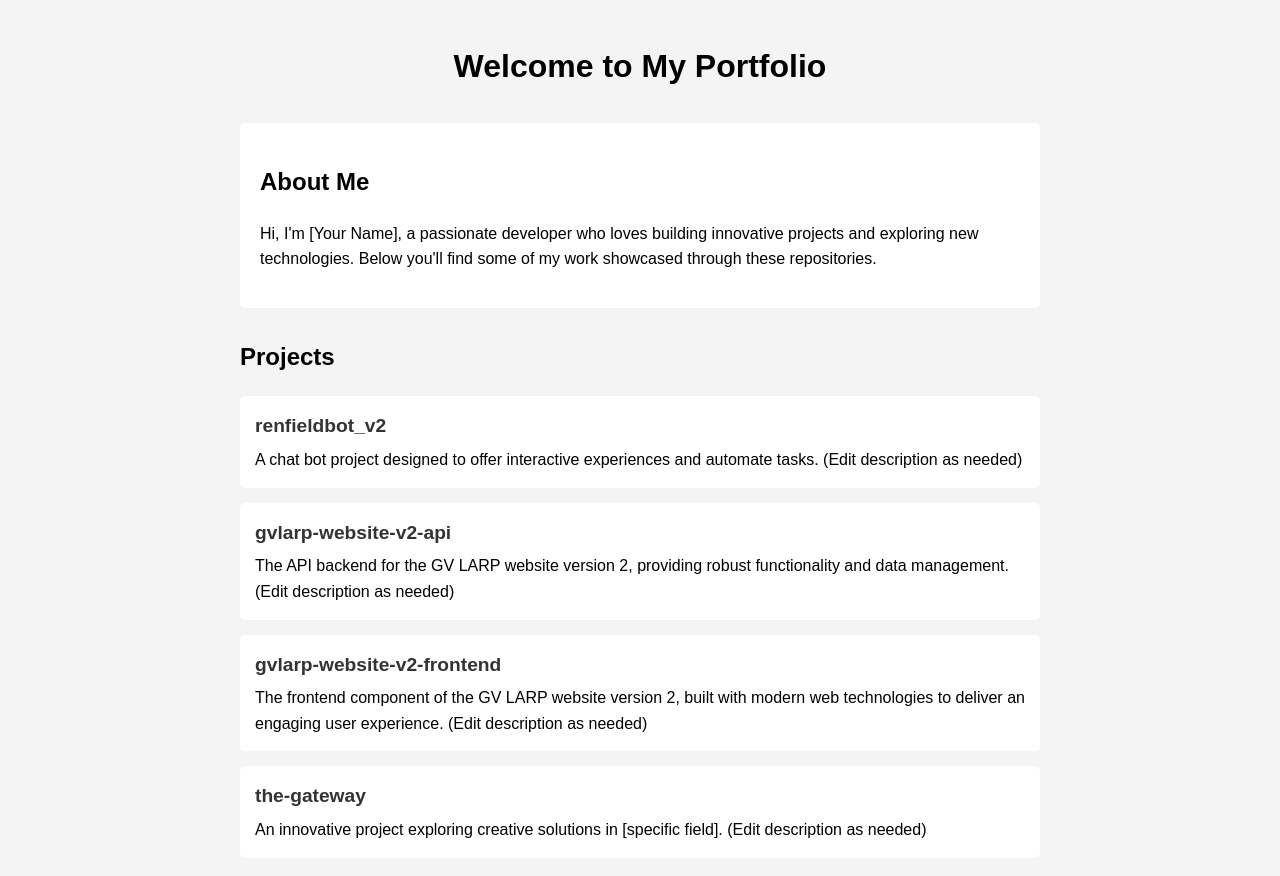
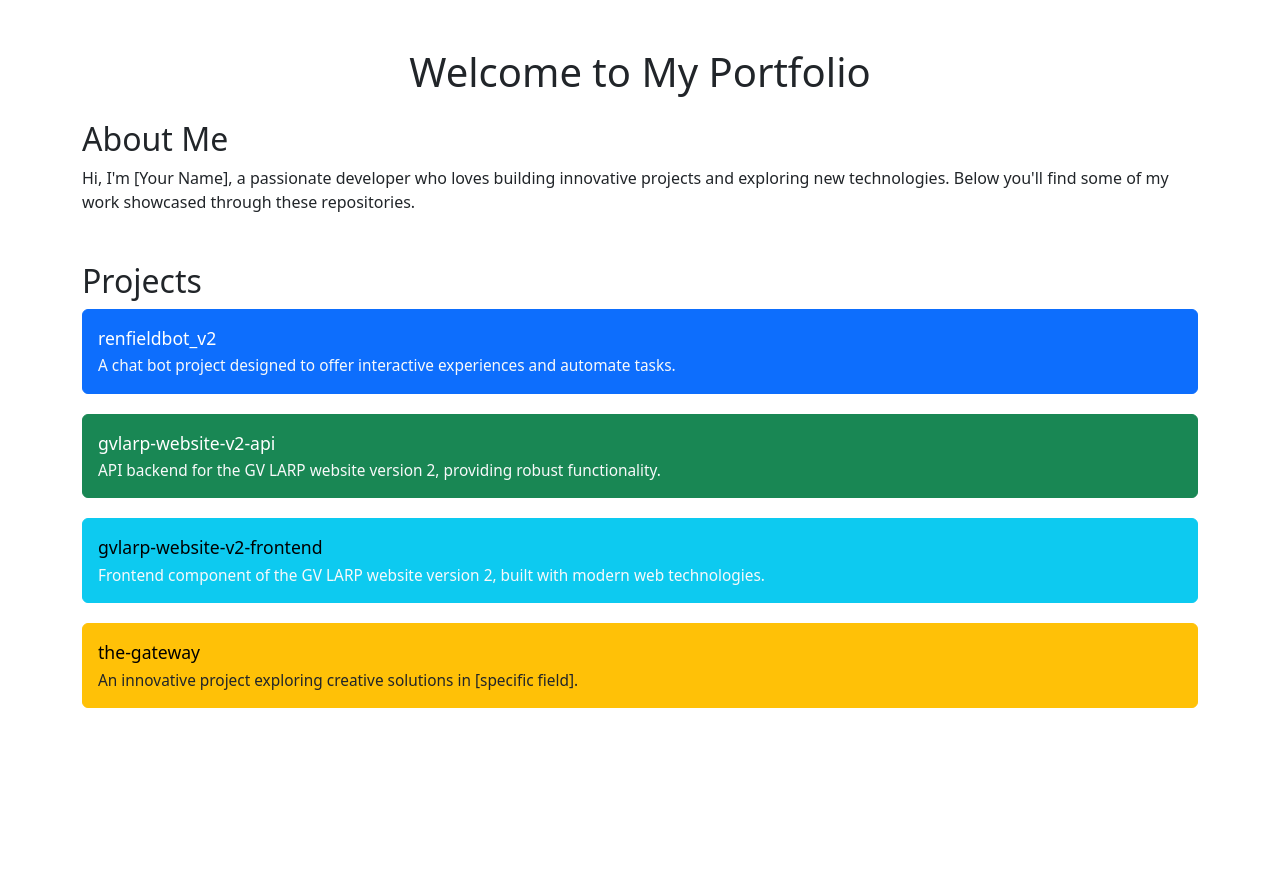
Before and after one commit to BlazingFury3008/BlazingFury3008.github.io, a plain HTML site: page index.html in a window 1280 px wide. After the commit the page ends 800 px from the top, so only its background shows below. Drawn offline with nearby package versions, Linux system fonts and the light colour scheme.

Commit message:
Update index.html

```diff
--- a/index.html
+++ b/index.html
@@ -2,82 +2,69 @@
 <html lang="en">
 <head>
   <meta charset="UTF-8" />
-  <meta name="viewport" content="width=device-width, initial-scale=1.0" />
+  <meta name="viewport" content="width=device-width, initial-scale=1" />
   <title>My Projects</title>
+  <!-- Bootstrap CSS -->
+  <link href="https://cdn.jsdelivr.net/npm/bootstrap@5.3.0/dist/css/bootstrap.min.css" rel="stylesheet" />
   <style>
-    body {
-      font-family: Arial, sans-serif;
-      line-height: 1.6;
-      max-width: 800px;
-      margin: 0 auto;
-      padding: 20px;
-      background: #f4f4f4;
+    /* Custom button style with hover raise effect */
+    .repo-button {
+      display: block;
+      width: 100%;
+      margin-bottom: 20px;
+      text-align: left;
+      padding: 15px;
+      font-size: 1.1rem;
+      transition: transform 0.2s, box-shadow 0.2s;
     }
-    header {
-      text-align: center;
-      margin-bottom: 30px;
-    }
-    .about {
-      background: #fff;
-      padding: 20px;
-      border-radius: 5px;
-      margin-bottom: 30px;
-    }
-    .repo-list {
-      list-style: none;
-      padding: 0;
-    }
-    .repo-item {
-      background: #fff;
-      margin-bottom: 15px;
-      padding: 15px;
-      border-radius: 5px;
-      transition: background 0.3s ease;
-    }
-    .repo-item:hover {
-      background: #e9e9e9;
-    }
-    .repo-item a {
-      text-decoration: none;
-      color: #333;
-      font-weight: bold;
-      font-size: 1.2em;
-    }
-    .repo-item p {
-      margin: 5px 0 0;
+    .repo-button:hover {
+      transform: translateY(-5px);
+      box-shadow: 0 10px 20px rgba(0, 0, 0, 0.2);
     }
   </style>
 </head>
 <body>
-  <header>
+  <div class="container my-5">
+    <header class="mb-4 text-center">
       <h1>Welcome to My Portfolio</h1>
     </header>
 
-  <section class="about">
+    <section class="mb-5">
       <h2>About Me</h2>
-    <p>Hi, I'm [Your Name], a passionate developer who loves building innovative projects and exploring new technologies. Below you'll find some of my work showcased through these repositories.</p>
+      <p>
+        Hi, I'm [Your Name], a passionate developer who loves building innovative projects and exploring new technologies.
+        Below you'll find some of my work showcased through these repositories.
+      </p>
     </section>
 
-  <section class="projects">
+    <section>
       <h2>Projects</h2>
-    <ul class="repo-list">
-      <li class="repo-item">
-        <a href="https://github.com/BlazingFury3008/renfieldbot_v2" target="_blank">renfieldbot_v2</a>
-        <p>A chat bot project designed to offer interactive experiences and automate tasks. (Edit description as needed)</p>
-      </li>
-      <li class="repo-item">
-        <a href="https://github.com/BlazingFury3008/gvlarp-website-v2-api" target="_blank">gvlarp-website-v2-api</a>
-        <p>The API backend for the GV LARP website version 2, providing robust functionality and data management. (Edit description as needed)</p>
-      </li>
-      <li class="repo-item">
-        <a href="https://github.com/BlazingFury3008/gvlarp-website-v2-frontend" target="_blank">gvlarp-website-v2-frontend</a>
-        <p>The frontend component of the GV LARP website version 2, built with modern web technologies to deliver an engaging user experience. (Edit description as needed)</p>
-      </li>
-      <li class="repo-item">
-        <a href="https://github.com/BlazingFury3008/the-gateway" target="_blank">the-gateway</a>
-        <p>An innovative project exploring creative solutions in [specific field]. (Edit description as needed)</p>
-      </li>
-    </ul>
+      <div class="list-group">
+        <a href="https://github.com/BlazingFury3008/renfieldbot_v2" class="btn btn-primary repo-button" target="_blank">
+          renfieldbot_v2
+          <br>
+          <small class="text-light">A chat bot project designed to offer interactive experiences and automate tasks.</small>
+        </a>
+        <a href="https://github.com/BlazingFury3008/gvlarp-website-v2-api" class="btn btn-success repo-button" target="_blank">
+          gvlarp-website-v2-api
+          <br>
+          <small class="text-light">API backend for the GV LARP website version 2, providing robust functionality.</small>
+        </a>
+        <a href="https://github.com/BlazingFury3008/gvlarp-website-v2-frontend" class="btn btn-info repo-button" target="_blank">
+          gvlarp-website-v2-frontend
+          <br>
+          <small class="text-light">Frontend component of the GV LARP website version 2, built with modern web technologies.</small>
+        </a>
+        <a href="https://github.com/BlazingFury3008/the-gateway" class="btn btn-warning repo-button" target="_blank">
+          the-gateway
+          <br>
+          <small class="text-dark">An innovative project exploring creative solutions in [specific field].</small>
+        </a>
+      </div>
     </section>
+  </div>
+
+  <!-- Bootstrap Bundle with Popper -->
+  <script src="https://cdn.jsdelivr.net/npm/bootstrap@5.3.0/dist/js/bootstrap.bundle.min.js"></script>
 </body>
 </html>
```
Lines whose indentation alone changed are shown as unchanged.
